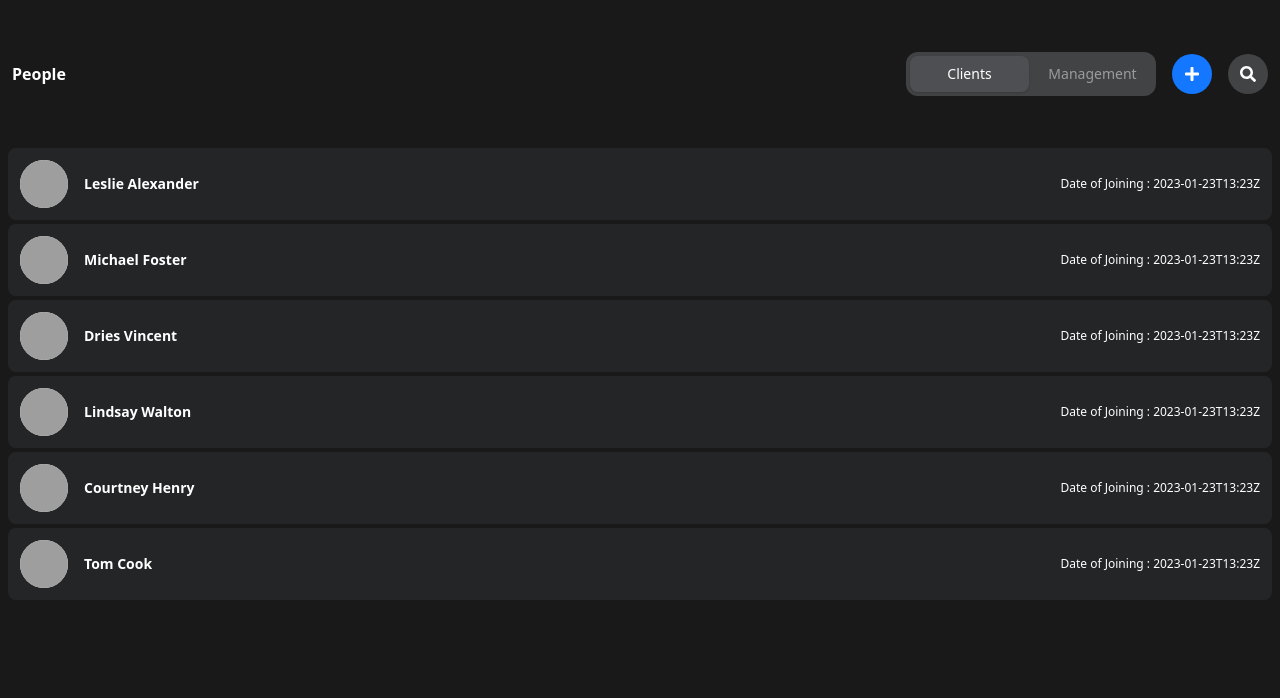
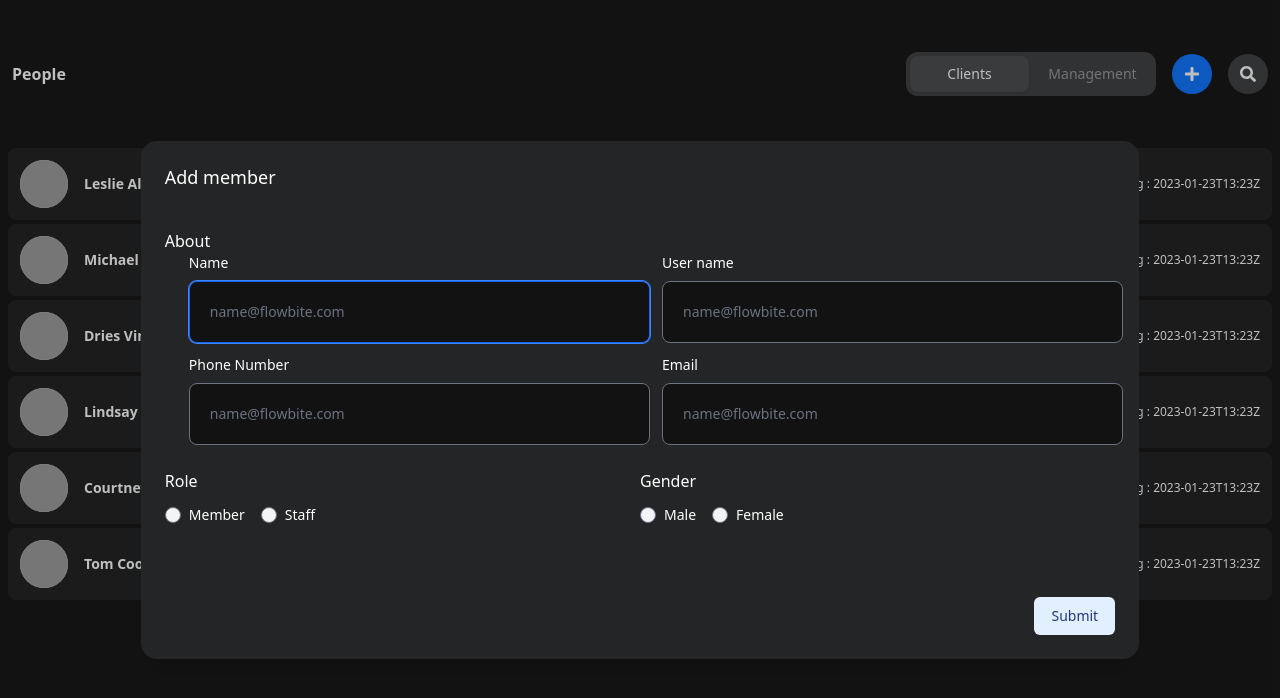
Before and after one commit to hknp796/vitalz, a React (Vite) app: page /home in a window 1280 px wide. Both pictures are taken after a click on the button 1192 px from the left and 74 px from the top of the page. Shown: the top 698 px of the page. Built offline with nearby package versions, Linux system fonts and the light colour scheme; grey boxes are pictures that could not be loaded.

Commit message:
modal for add user and date binding

```diff
--- /dev/null
+++ b/src/components/Modal.tsx
@@ -0,0 +1,131 @@
+import { Dialog, Transition } from '@headlessui/react'
+import { Fragment, useState } from 'react'
+
+export default function MyModal(props) {
+    let [isOpen, setIsOpen] = useState(true)
+
+    function closeModal() {
+        props.onChildEvent();
+    }
+    function submitHandler() {
+        props.submitHandler( {
+            name: 'Leslie Alexander',
+            email: 'leslie.alexander@example.com',
+            role: 'Co-Founder / CEO',
+            imageUrl:
+              'https://images.unsplash.com/photo-1494790108377-be9c29b29330?ixlib=rb-1.2.1&ixid=eyJhcHBfaWQiOjEyMDd9&auto=format&fit=facearea&facepad=2&w=256&h=256&q=80',
+            dateOfJoining: '2023-01-23T13:23Z',
+          });
+        props.onChildEvent();
+
+    }
+    return (
+        <>
+            <Transition appear show={props.isOpen} as={Fragment}>
+                <Dialog as="div" className="relative z-10" onClose={closeModal}>
+                    <Transition.Child
+                        as={Fragment}
+                        enter="ease-out duration-300"
+                        enterFrom="opacity-0"
+                        enterTo="opacity-100"
+                        leave="ease-in duration-200"
+                        leaveFrom="opacity-100"
+                        leaveTo="opacity-0"
+                    >
+                        <div className="fixed inset-0 bg-black bg-opacity-25" />
+                    </Transition.Child>
+
+                    <div className="fixed inset-0 overflow-y-auto">
+                        <div className="flex min-h-full items-center justify-center p-4 text-center">
+                            <Transition.Child
+                                as={Fragment}
+                                enter="ease-out duration-300"
+                                enterFrom="opacity-0 scale-95"
+                                enterTo="opacity-100 scale-100"
+                                leave="ease-in duration-200"
+                                leaveFrom="opacity-100 scale-100"
+                                leaveTo="opacity-0 scale-95"
+                            >
+                                <Dialog.Panel className="md:w-[80%] w-full transform  rounded-2xl bg-[#242526] p-6 text-left align-middle shadow-xl transition-all">
+                                    <Dialog.Title
+                                        as="h3"
+                                        className="text-lg font-medium leading-6 "
+                                    >
+                                        Add member
+                                    </Dialog.Title>
+                                    <div className='mt-10'>
+                                        <h3>About</h3>
+                                        <div className="mb-6 md:grid md:grid-cols-2   md:w-full md:gap-3 ml-6 pr-4">
+                                            <div className=''>
+                                                <label for="email" className="block mb-2 text-sm font-medium ">Name</label>
+                                                <input type="text" id="email" className="  bg-[#121213] border border-gray-500  text-sm rounded-lg block p-5 focus:ring-blue-500 w-full " placeholder="name@flowbite.com" required />
+                                            </div>
+                                            <div className=''>
+
+                                                <label for="password" className="block mb-2 text-sm font-medium ">User name</label>
+                                                <input type="text" id="password" className=" bg-[#121213] border border-gray-500  text-sm rounded-lg block p-5 focus:ring-blue-500  w-full" placeholder="name@flowbite.com" required />
+                                            </div>
+                                            <div className=''>
+                                                <label for="email" className="block mb-2 text-sm font-medium ">Phone Number</label>
+                                                <input type="tel" lid="email" className="  bg-[#121213] border border-gray-500  text-sm rounded-lg block p-5 focus:ring-blue-500 w-full " placeholder="name@flowbite.com" required />
+                                            </div>
+                                            <div className=''>
+
+                                                <label for="password" className="block mb-2 text-sm font-medium ">Email</label>
+                                                <input type="email" id="password" className=" bg-[#121213] border border-gray-500  text-sm rounded-lg block p-5 focus:ring-blue-500  w-full" placeholder="name@flowbite.com" required />
+                                            </div>
+                                        </div>
+                                        <div className='grid grid-cols-2 grid-rows-2'>
+
+
+                                            <div >
+                                                <h3 className='mb-3'>Role</h3>
+                                                <div className='flex'>
+
+                                                    <div className="flex items-center mr-4">
+                                                        <input id="inline-radio" type="radio" value="" name="inline-radio-group" className="w-4 h-4 text-blue-600 bg-gray-100 " />
+                                                        <label for="inline-radio" className="ml-2 text-sm font-medium  ">Member</label>
+                                                    </div>
+                                                    <div className="flex items-center mr-4">
+                                                        <input id="inline-2-radio" type="radio" value="" name="inline-radio-group" className="w-4 h-4 text-blue-600 bg-gray-100 " />
+                                                        <label for="inline-2-radio" className="ml-2 text-sm font-medium  ">Staff</label>
+                                                    </div>
+                                                </div>
+
+                                            </div>
+
+                                            <div>
+                                                <h3 className='mb-3'>Gender</h3>
+                                                <div className="flex">
+
+                                                    <div className="flex items-center mr-4">
+                                                        <input id="inline-radio" type="radio" value="" name="inline-radio-group" className="w-4 h-4 text-blue-600 bg-gray-100 " />
+                                                        <label for="inline-radio" className="ml-2 text-sm font-medium  ">Male</label>
+                                                    </div>
+                                                    <div className="flex items-center mr-4">
+                                                        <input id="inline-2-radio" type="radio" value="" name="inline-radio-group" className="w-4 h-4 text-blue-600 bg-gray-100 " />
+                                                        <label for="inline-2-radio" className="ml-2 text-sm font-medium  ">Female</label>
+                                                    </div>
+
+                                                </div>
+                                            </div>
+                                        </div>
+                                        <div className="mt-4  text-right">
+                                            <button
+                                                type="button"
+                                                className="inline-flex justify-center rounded-md border border-transparent bg-blue-100 px-4 py-2 text-sm font-medium text-blue-900 hover:bg-blue-200 focus:outline-none focus-visible:ring-2 focus-visible:ring-blue-500 focus-visible:ring-offset-2"
+                                                onClick={submitHandler}
+                                            >
+                                                Submit
+                                            </button>
+                                        </div>
+                                    </div>
+                                </Dialog.Panel>
+                            </Transition.Child>
+                        </div>
+                    </div>
+                </Dialog>
+            </Transition>
+        </>
+    )
+}
--- a/src/index.css
+++ b/src/index.css
@@ -1,3 +1,6 @@
 @tailwind base;
 @tailwind components;
 @tailwind utilities;
+html {
+  @apply text-white
+}
--- a/src/pages/Home.tsx
+++ b/src/pages/Home.tsx
@@ -5,9 +5,10 @@ import axios from "axios";
 import Table from "../components/Table";
 import Tab from "../components/Tab";
 import { FaPlus, FaSearch } from "react-icons/fa";
+import MyModal from "../components/Modal";
 
 function Home() {
-  const people = [
+  const peoples = [
     {
       name: 'Leslie Alexander',
       email: 'leslie.alexander@example.com',
@@ -57,6 +58,20 @@ function Home() {
       dateOfJoining: '2023-01-23T13:23Z',
     },
   ]
+  let [isOpen, setIsOpen] = useState(false)
+  let [people,setPeople] = useState(peoples)
+
+  function closeModal() {
+    setIsOpen(true)
+  }
+
+  function handleChildEvent() {
+    setIsOpen(false)
+  }
+
+  function submitHandler(data:any){
+    setPeople(current => [...current, data]);
+  }
 
   return (
     <div className="bg-[#19191A] h-[100vh] py-10">
@@ -65,11 +80,11 @@ function Home() {
 
         <div className="flex items-center gap-4 mt-10 md:mt-0">
           <Tab />
-          <button className=" bg-[#1377FF] rounded-[50%] flex items-center justify-center text-white w-10 h-10"><FaPlus /></button>
+          <button className=" bg-[#1377FF] rounded-[50%] flex items-center justify-center text-white w-10 h-10" onClick={closeModal}><FaPlus /></button>
           <button className=" bg-[#424345] rounded-[50%] flex items-center justify-center text-white w-10 h-10"><FaSearch />
           </button>
         </div>
-
+        <MyModal isOpen={isOpen} onChildEvent={handleChildEvent} submitHandler={submitHandler}/>
       </div>
       {people.map((person, index) => (
         <Table key={person.email} person={person} />
```
